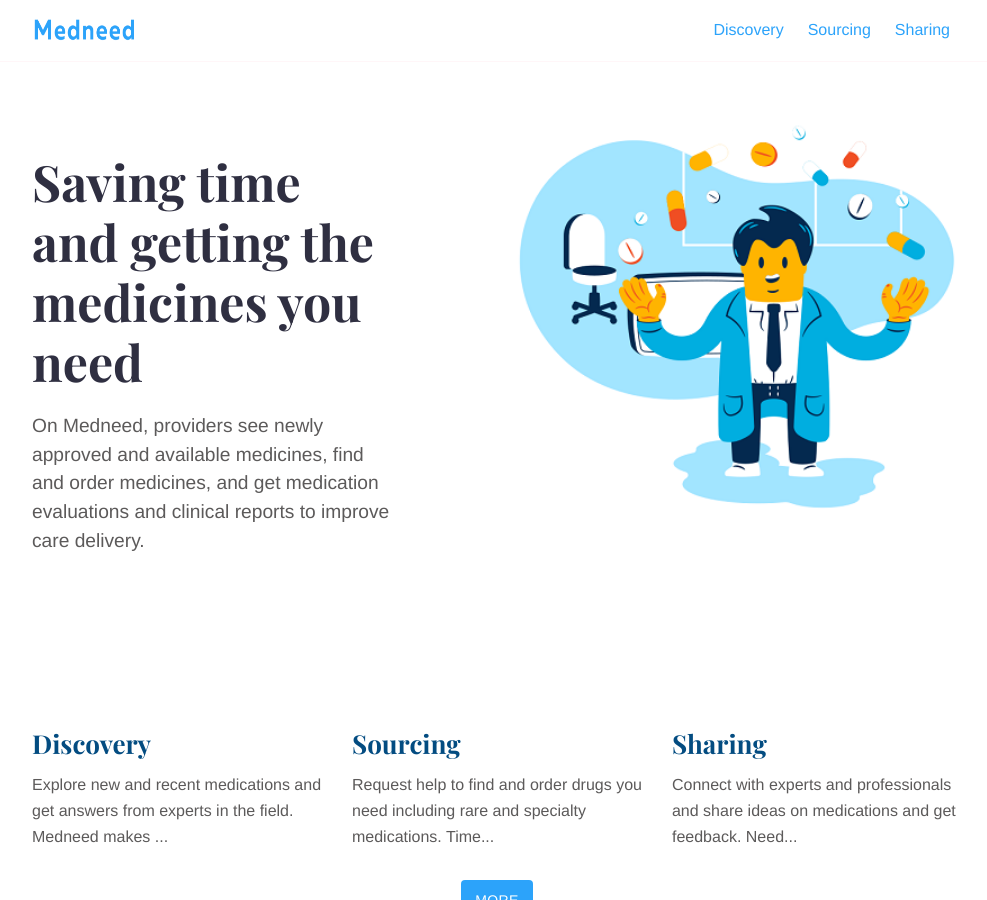
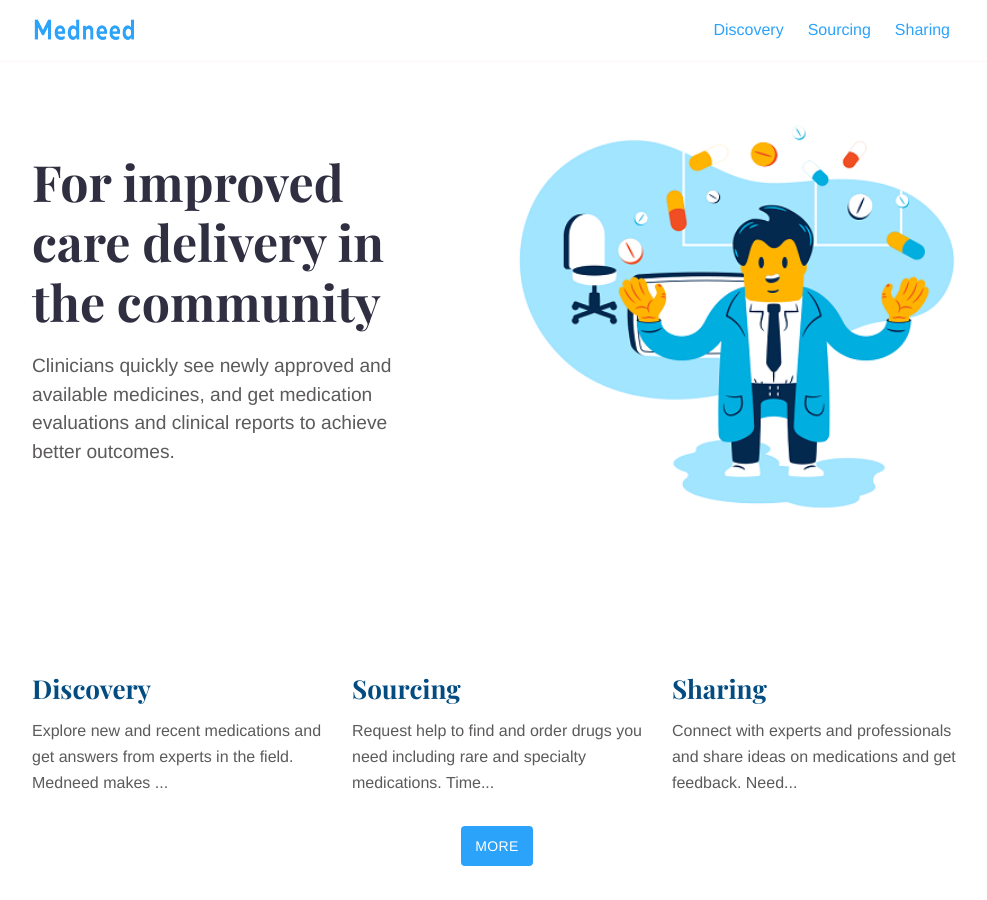
Before and after one commit to Iraneus/betamedneed, a Jekyll site: the page built from index.md, in a window 1280 px wide and 900 px high. Shown: the whole window, without its empty margins (143-1130 px from the left). Built offline with Jekyll 4.4.1, drawn with Linux system fonts in a browser that asks for light colours.

Commit message:
edit index'

```diff
--- a/_data/menus.yml
+++ b/_data/menus.yml
@@ -1,6 +1,6 @@
 main:
   - name: "Discovery"
-    url: "/services/discover/"
+    url: "/services/discovery/"
     weight: 2
   - name: "Sourcing"
     url: "/services/sourcing/"
--- a/index.md
+++ b/index.md
@@ -8,6 +8,6 @@
 show_call_box: false
 ---
 
-# Saving time and getting the medicines you need
+# For improved care delivery in the community
 
-On Medneed, providers see newly approved and available medicines, find and order medicines, and get medication evaluations and clinical reports to improve care delivery.
+Clinicians quickly see newly approved and available medicines, and get medication evaluations and clinical reports to achieve better outcomes.
```
Also changed, not shown: 1 other file.
